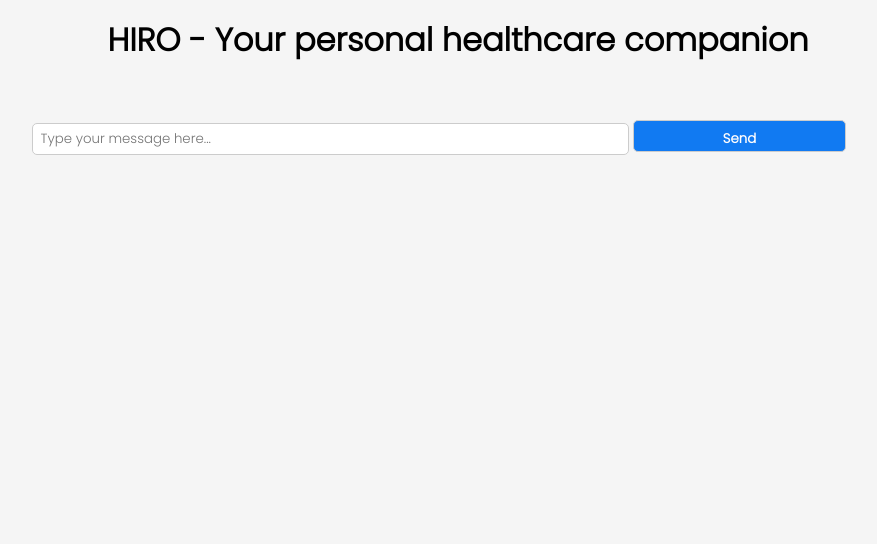
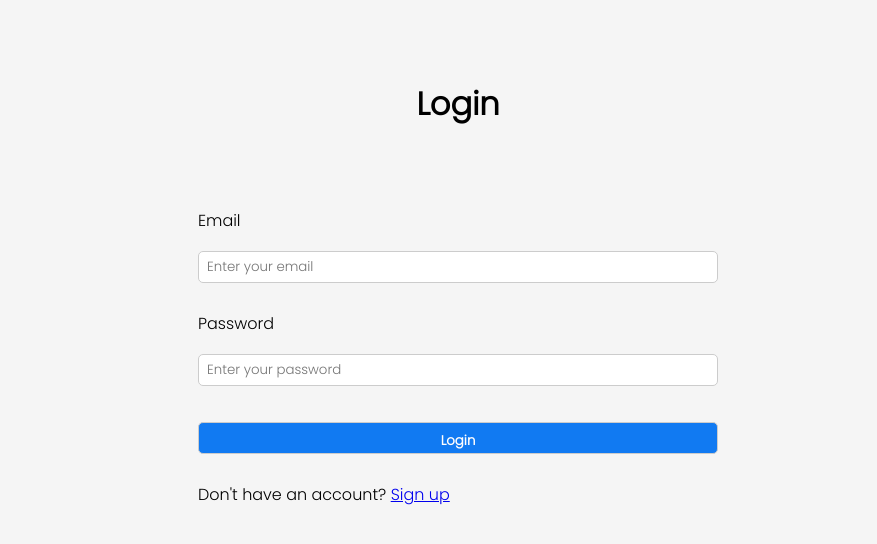
Before and after one commit to vivek09thakur/HIRO, a Django app: page / in a window 1280 px wide. Shown: the top 544 px of the page, without its empty margins (182-1059 px from the left). Run offline with Django 4.2, Linux system fonts and the light colour scheme; parts of the project's set-up code (start-up, migrations or seed data) failed here and were passed over.

Commit message:
endpoints refactored

```diff
--- a/webapp/templates/webapp/register.html
+++ b/webapp/templates/webapp/register.html
@@ -49,7 +49,7 @@
             <input type="password" name="password" placeholder="Confirm your password" required>
         </div>
         <input type="submit" value="Register">
-        <p>Already have an account? <a href="/login">Log in</a></p>
+        <p>Already have an account? <a href="/">Log in</a></p>
     </form>
 
 
--- a/webapp/urls.py
+++ b/webapp/urls.py
@@ -2,7 +2,7 @@ from django.urls import path
 from . import views
 
 urlpatterns = [
-    path("", views.Homepage, name="homepage"),
-    path("login/", views.Login, name="login"),
+    path("home/", views.Homepage, name="homepage"),
+    path("", views.Login, name="login"),
     path("register/", views.Register, name="register"),
 ]
--- a/webapp/views.py
+++ b/webapp/views.py
@@ -1,4 +1,4 @@
-from django.shortcuts import render
+from django.shortcuts import render, redirect
 from django.contrib import messages
 from database import create_account, find_account
 from HIRO.HIRO import HEALTHCARE_COMPANION
@@ -99,6 +99,7 @@ def Login(request):
             if account != None:
                 if account["password"] == password:
                     messages.success(request, "Logged in successfully!")
+                    return redirect("homepage")
                 else:
                     messages.error(request, "Incorrect password!")
             else:
```
